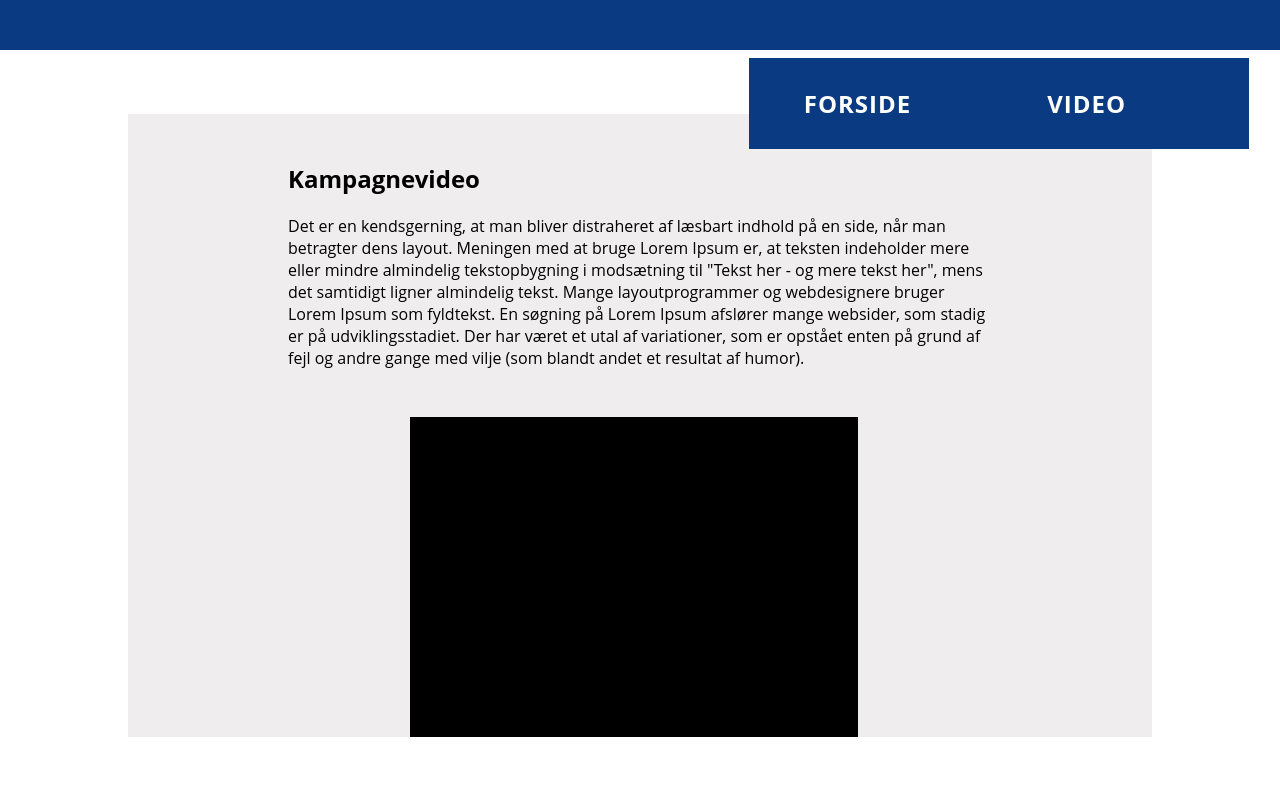
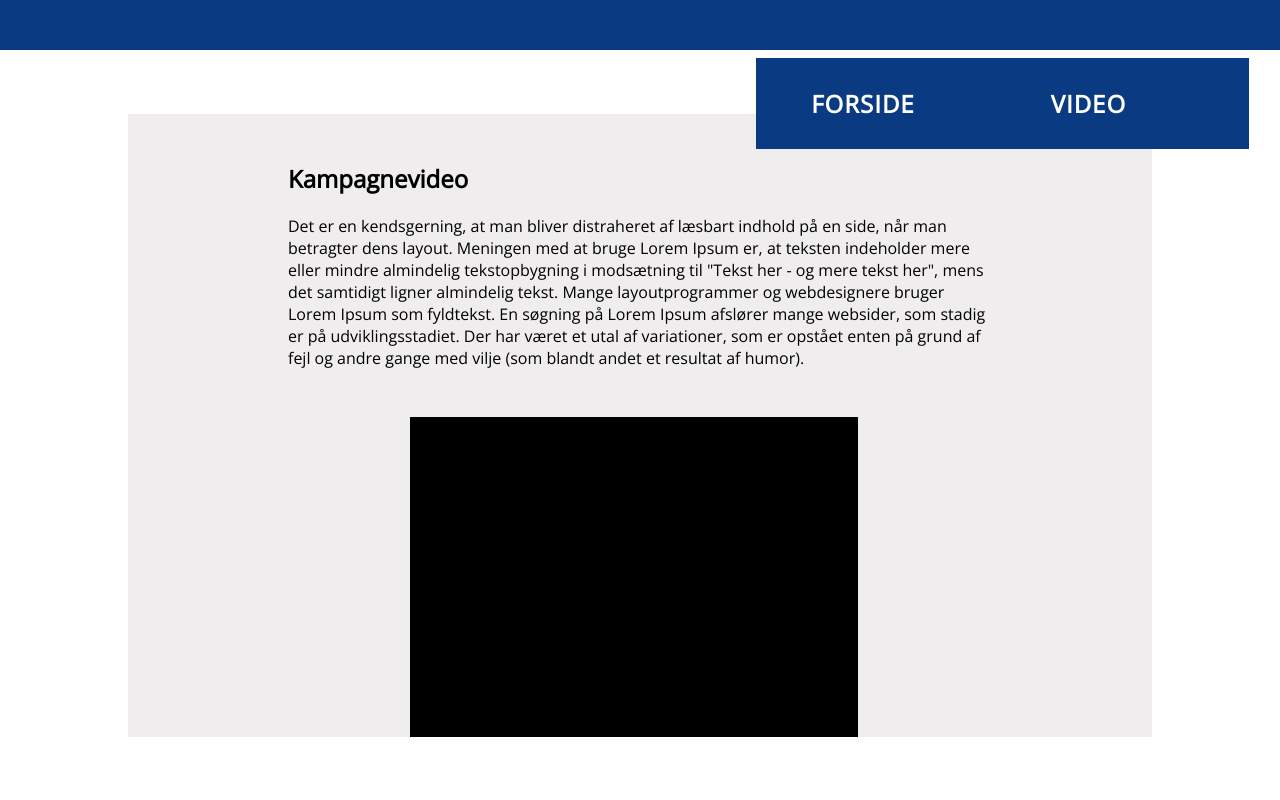
Before and after one commit to slodberg/TuborgNul, a plain HTML site: page video.html in a window 1280 px wide. Shown: the top 800 px of the page. Drawn offline with nearby package versions, Linux system fonts and the light colour scheme.

Commit message:
video font indsat i html

```diff
--- a/video.html
+++ b/video.html
@@ -4,7 +4,8 @@
 <head>
     <meta charset="utf-8">
     <meta name="viewport" content="width=device-width, initial-scale=1.0">
-    <title></title>
+    <title>Kampagnevideo</title>
+    <link href="https://fonts.googleapis.com/css?family=Open+Sans&display=swap" rel="stylesheet">
     <link rel="stylesheet" href="style.css">
 </head>
 
```
